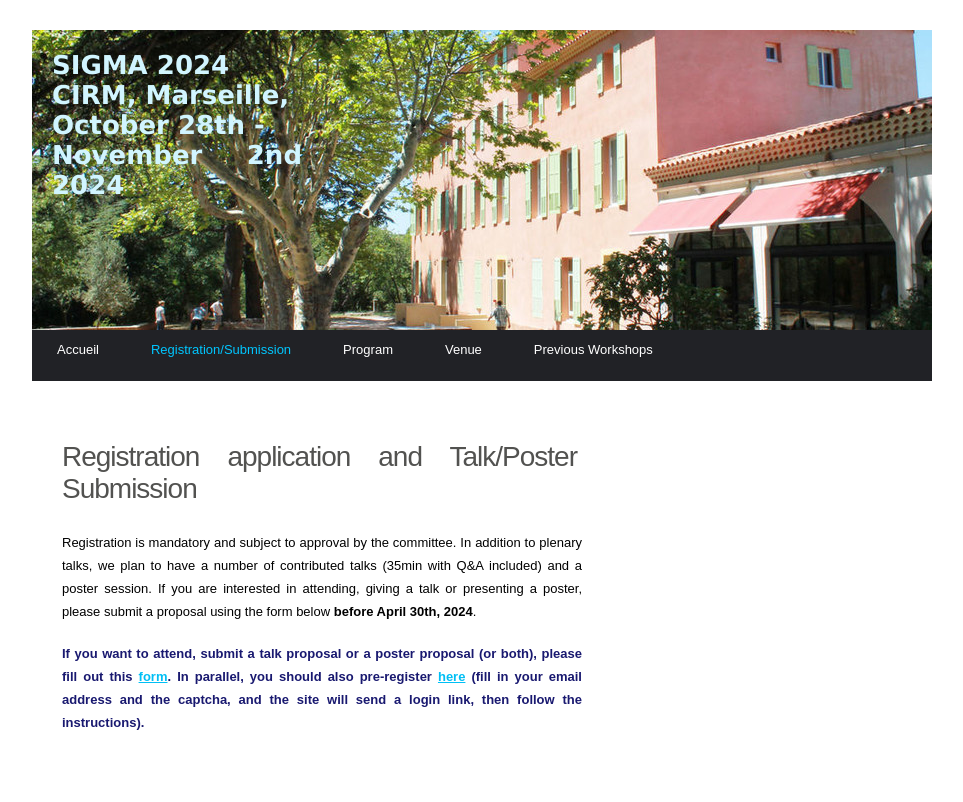
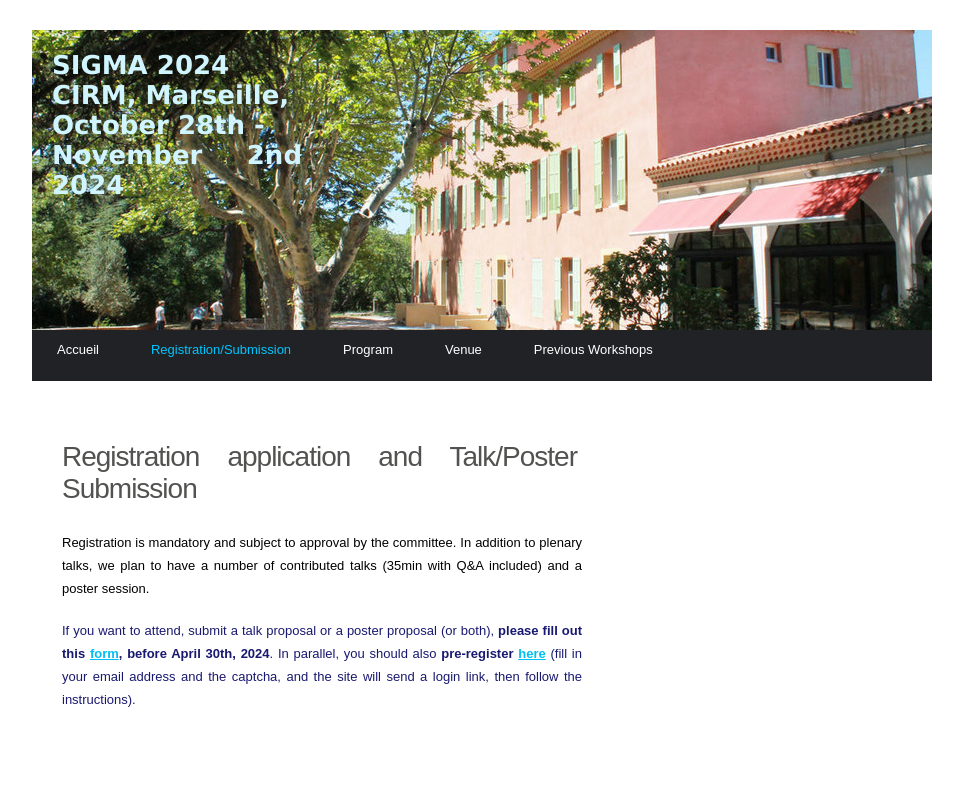
Before and after one commit to jdigne/sigma2024, a plain HTML site: page submission.html in a window 1280 px wide. Shown: the whole page, without its empty margins (158-1121 px from the left). Drawn offline with Linux system fonts and the light colour scheme.

Commit message:
submission page clearer

```diff
--- a/submission.html
+++ b/submission.html
@@ -37,12 +37,10 @@
 			<h1>Registration application and Talk/Poster Submission</h1>
 
 			<p>Registration is mandatory and subject to approval by the committee. In addition to plenary talks, we plan to have a number of contributed talks (35min with Q&A included) and a poster session.
-			If you are interested in attending, giving a talk or presenting a poster, please submit a proposal using the form below <b>before April 30th, 2024</b>.
 			</p>
 
 			<p style="color:MidnightBlue">
-			<b>If you want to attend, submit a talk proposal or a poster proposal (or both), please fill out this <a href="https://forms.gle/fn7mcW953JQQyCxv6">form</a>.</b>
-			<b>In parallel, you should also pre-register <a href="https://www.cirm-math.fr/preRegistration/index.php?EX=menu0&id_renc=3066">here</a> (fill in your email address and the captcha, and the site will send a login link, then follow the instructions).</b>
+			If you want to attend, submit a talk proposal or a poster proposal (or both), <b>please fill out this <a href="https://forms.gle/fn7mcW953JQQyCxv6">form</a>, before April 30th, 2024</b>. In parallel, you should also <b>pre-register <a href="https://www.cirm-math.fr/preRegistration/index.php?EX=menu0&id_renc=3066">here</a></b> (fill in your email address and the captcha, and the site will send a login link, then follow the instructions).
 			</p>
 
 
```
Also changed, not shown: index.html (+1 -1 lines).
